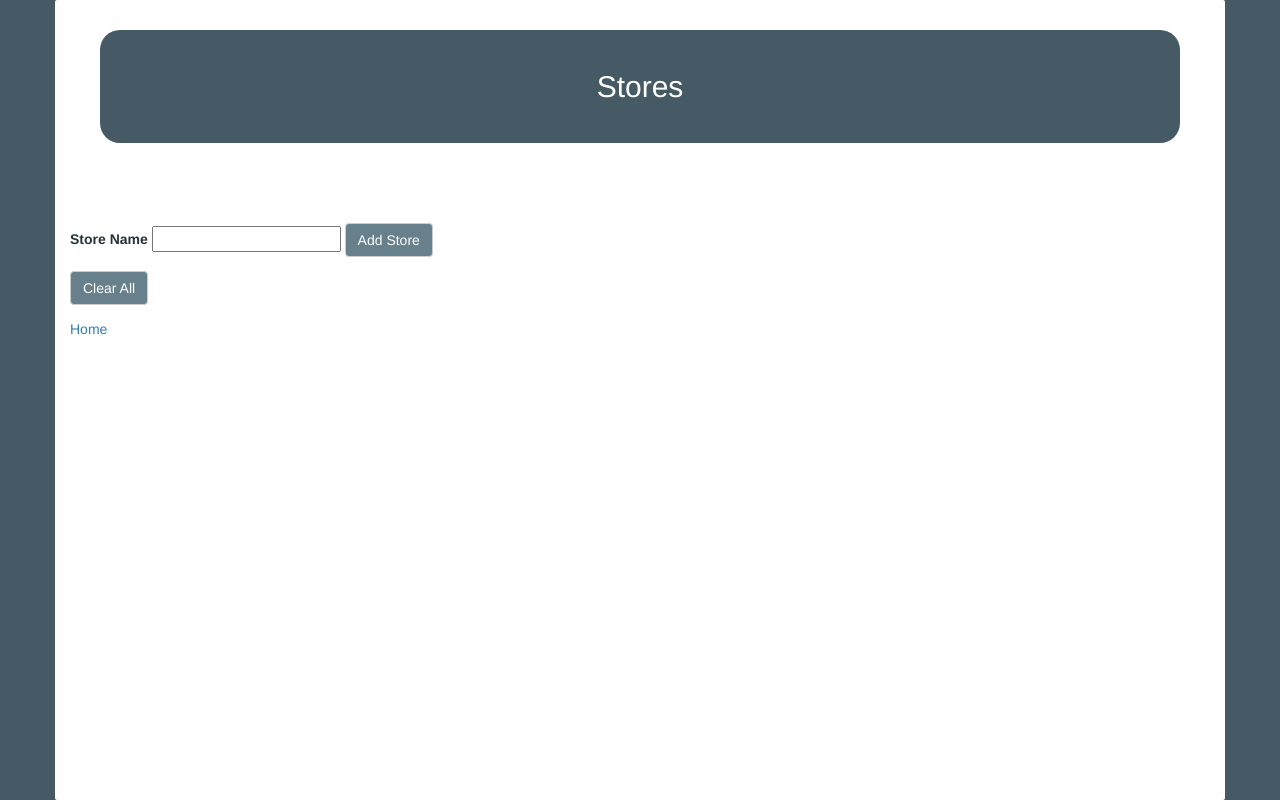
After one commit to fignewtonfood/wk4_code_review, a PHP site: template views/stores.html.twig in a window 1280 px wide. The commit adds this page. Run offline with PHP 8.4, Linux system fonts and the light colour scheme; the template is opened without the code that fills it, so the values that code supplies are empty; some libraries are stand-ins or nearby versions.

Commit message:
add stores twig page and get routes to project

```diff
--- /dev/null
+++ b/views/stores.html.twig
@@ -0,0 +1,34 @@
+<html>
+    <head>
+        <title>Stores</title>
+        <link rel="stylesheet" href="https://maxcdn.bootstrapcdn.com/bootstrap/3.3.1/css/bootstrap.min.css">
+        <link rel="stylesheet" type="text/css" href="/../main.css">
+    </head>
+    <body>
+        <div class="container">
+            <h2>Stores</h2>
+            {% if stores is not empty %}
+                <p>Here are all your stores:</p>
+                <ul class="list-group">
+                    {% for store in stores %}
+                        <li class="list-group-item"><a href="/stores/{{ store.getId }}">{{ store.getStoreName }}</a></li>
+                    {% endfor %}
+                </ul>
+                {% endif %}
+
+            <div class="submit-form">
+                <form action='/stores' method='post'>
+                    <label for='name'>Store Name</label>
+                    <input id='name' name='name' type='text'>
+
+                    <button class="btn btn-default" type='submit'>Add Store</button>
+                </form>
+
+                <form action='/delete_stores' method='post'>
+                    <button class="btn btn-default" type='submit'>Clear All</button>
+                </form>
+            </div>
+            <p><a href='/'>Home</a></p>
+        </div>
+    </body>
+</html>
```
Also changed, not shown: app/app.php (+10 -10 lines).
